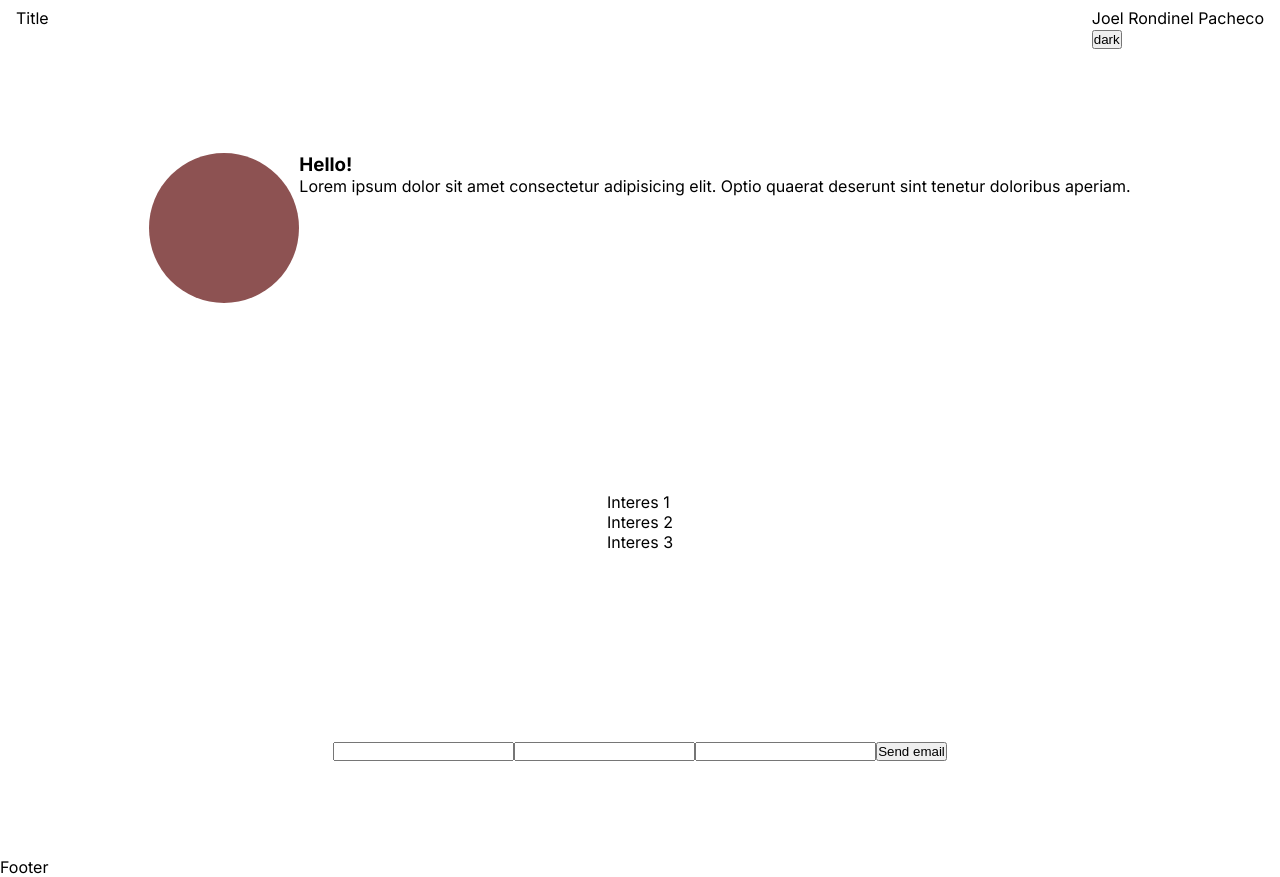
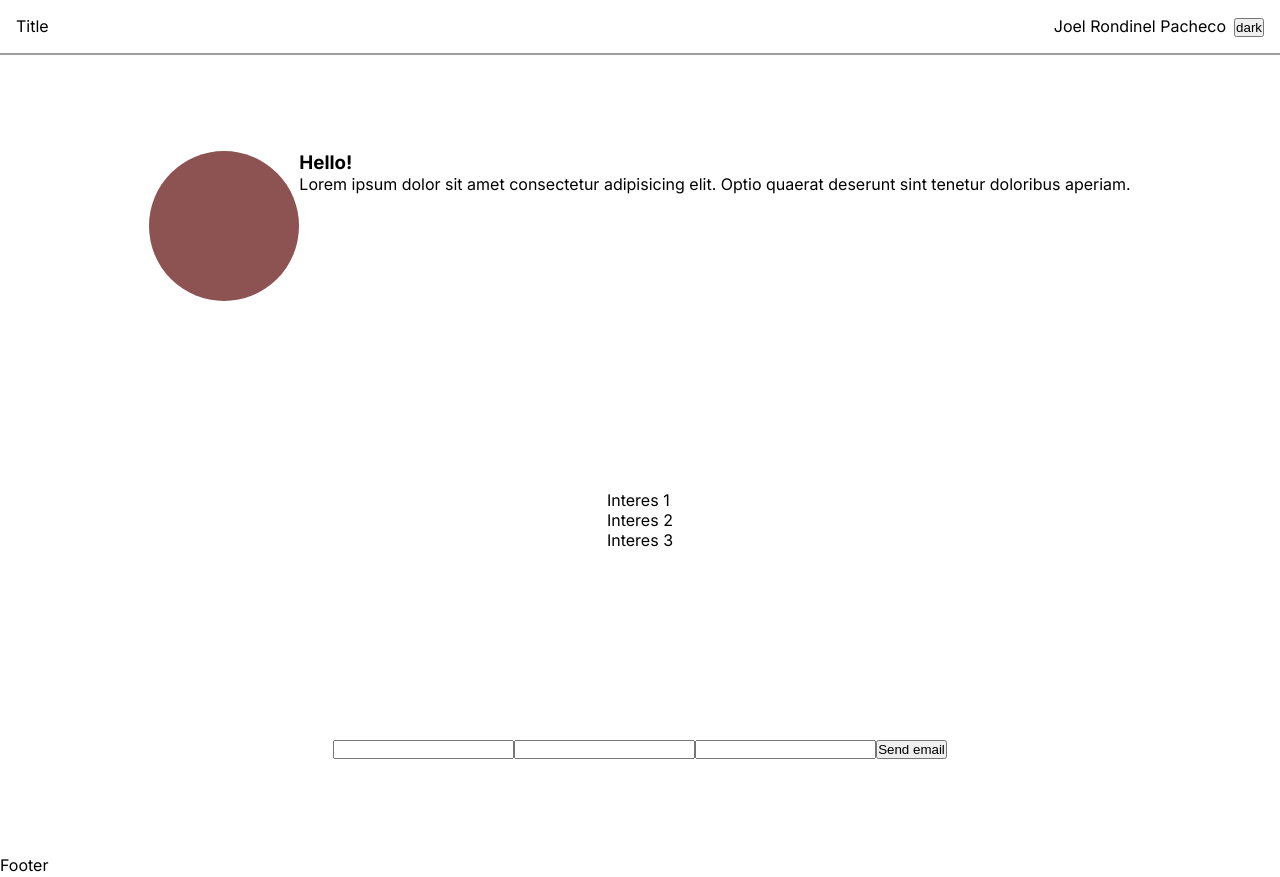
Before and after one commit to JoelRondinelPacheco/security-and-system-skills-assessment, a Next.js app: page / in a window 1280 px wide. Built offline with nearby package versions, Linux system fonts and the light colour scheme.

Commit message:
Fix theme context

```diff
--- a/src/app/components/header/header.tsx
+++ b/src/app/components/header/header.tsx
@@ -1,29 +1,28 @@
-import React from 'react'
+import React from "react";
 import styles from "./styles.module.css";
-import ToggleTheme from '../toggle-theme/toggle-theme';
-import { getDefaultUser } from '@/lib/user/application/getDefaultUserUseCase';
-import { User } from '@/lib/user/domain/user';
-import { createUserMockRepository } from '@/lib/user/infrastructure/mock-repository';
+import ToggleTheme from "../toggle-theme/toggle-theme";
+import { getDefaultUser } from "@/lib/user/application/getDefaultUserUseCase";
+import { User } from "@/lib/user/domain/user";
+import { createUserMockRepository } from "@/lib/user/infrastructure/mock-repository";
 
 const userRepository = createUserMockRepository();
 
 const Header = async () => {
-
   const user: User = await getDefaultUser(userRepository);
 
   return (
-    <header className={`global-wrapper`}>
-        <nav className={styles.headerNav}>
-            <section>
-                Title
-            </section>
-            <section>
-                {user.name} {user.lastname}
-                <ToggleTheme />
-            </section>
-        </nav>
+    <header className={`global-wrapper ${styles.headerWrapper}`}>
+      <nav className={styles.headerNav}>
+        <div>Title</div>
+        <section className={styles.navInfo}>
+          {user.name} {user.lastname}
+          <div>
+            <ToggleTheme />
+          </div>
+        </section>
+      </nav>
     </header>
-  )
-}
+  );
+};
 
-export default Header
+export default Header;
--- a/src/app/components/header/styles.module.css
+++ b/src/app/components/header/styles.module.css
@@ -1,5 +1,15 @@
+.headerWrapper {
+    border-bottom: 2px solid rgb(158, 158, 158);
+    background-color: rgb(var(--background-color));
+}
+
 .headerNav {
     display: flex;
     justify-content: space-between;
-    padding: 8px 0;
+    padding: calc(var(--spacing-base)*4) 0;
 }
+
+.navInfo {
+    display: flex;
+    gap: calc(var(--spacing-base)*2);
+}
--- a/src/app/globals.css
+++ b/src/app/globals.css
@@ -1,6 +1,7 @@
 :root {
   --foreground-color: 0, 0, 0;
   --background-color: 255, 255, 255;
+  --spacing-base: 4px;
 }
 
 * {
@@ -11,16 +12,13 @@
 
 [data-theme='dark'] {
   --foreground-color: 255, 255, 255;
-  --background-color: 0, 0, 0;
+  --background-color: 14, 14, 14;
 }
-
+/*
 body {
   color: rgb(var(--foreground-color));
-  background-color: rgb(var(--background-color));
 }
-
-
-
+*/
 @media (prefers-color-scheme: dark) {
   html {
     color-scheme: dark;
@@ -40,7 +38,7 @@ a {
 
 
 .global-wrapper {
-  padding: 0 16px;
+  padding: 0 calc(var(--spacing-base)*4);
 }
 
 @media (min-width: 480px) {
--- a/src/context/theme.context.tsx
+++ b/src/context/theme.context.tsx
@@ -1,48 +1,52 @@
-'use client'
-import React, { createContext, useContext, useEffect, useState } from 'react'
+"use client";
+import React, { createContext, useContext, useEffect, useState } from "react";
 
 export type ThemeContextType = {
-    theme: string,
-    toggleTheme: () => void
-}
+  theme: string;
+  toggleTheme: () => void;
+};
 
 export const ThemeContext = createContext<ThemeContextType | null>(null);
 
 const getTheme = (): string => {
-    return 'dark';
+  let response: string = "light";
+  if (typeof window !== "undefined") {
+    const savedTheme = localStorage.getItem("theme");
+    if (savedTheme) {
+      return savedTheme;
     }
 
-const ThemeContextProvider = ({ children } : { children: React.ReactNode }) => {
+    const preferredTheme = window.matchMedia("(prefers-color-scheme: dark)").matches ? "dark" : "light";
+    return preferredTheme;
+  }
+  return response;
+};
+
+const ThemeContextProvider = ({ children }: { children: React.ReactNode }) => {
   const [theme, setTheme] = useState<string>(() => {
     return getTheme();
-    })
+  });
 
   useEffect(() => {
-        const preferredTheme = window.matchMedia('(prefers-color-scheme: dark)').matches ? 'dark' : 'light';
-        const savedTheme = localStorage.getItem('theme') || preferredTheme;
-        setTheme(savedTheme);
-      }, []);
-
-      useEffect(() => {
-        localStorage.setItem('theme', theme);
-        document.documentElement.setAttribute('data-theme', theme); // Aplicar data-theme al elemento <html>
+    localStorage.setItem("theme", theme);
+    document.documentElement.setAttribute("data-theme", theme); // Aplicar data-theme al elemento <html>
   }, [theme]);
 
   const toggleTheme = () => {
-        setTheme(theme => (theme === 'light' ? 'dark' : 'light'));
+    setTheme((theme) => (theme === "light" ? "dark" : "light"));
   };
 
   return (
     <ThemeContext.Provider
       value={{
         theme,
-            toggleTheme
+        toggleTheme,
       }}
     >
       {children}
     </ThemeContext.Provider>
-  )
-}
+  );
+};
 
 export const useThemeContext = () => {
   const context = useContext(ThemeContext);
@@ -51,6 +55,6 @@ export const useThemeContext = () => {
     throw new Error("Context error message");
   }
   return context;
-}
+};
 
 export default ThemeContextProvider;
```
Lines whose indentation alone changed are shown as unchanged.
